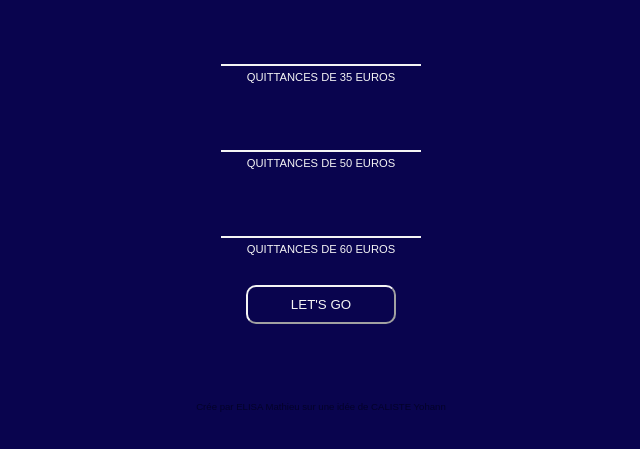
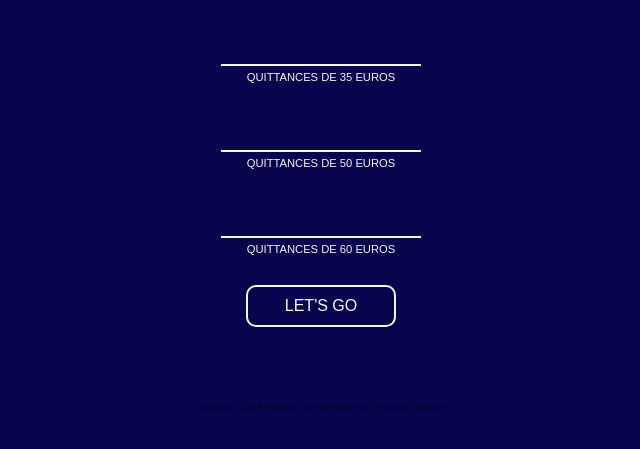
Before and after one commit to mathieuelisa/RATP, a React app: page / in a window 1280 px wide. Shown: the part 255-704 px from the top of the page, without its empty margins (319-959 px from the left). Built offline with nearby package versions, Linux system fonts and the light colour scheme.

Commit message:
Update CSS

```diff
--- a/src/Components/App.js
+++ b/src/Components/App.js
@@ -117,9 +117,9 @@ function App() {
             </label>
           </div>
         </Fade>
-        <button onClick={handleResult} className="result-button">
+        <a onClick={handleResult} className="result-button">
           LET'S GO
-        </button>
+        </a>
         {!stateResult ? (
           ""
         ) : (
--- a/src/Components/Styles.scss
+++ b/src/Components/Styles.scss
@@ -5,7 +5,6 @@ body {
 }
 
 .App {
-  height: 100vh;
   display: flex;
   flex-direction: column;
 }
@@ -14,7 +13,6 @@ body {
   display: flex;
   flex-direction: column;
   align-items: center;
-  width: 400px;
   height: 480px;
   margin: 0 auto;
 }
@@ -71,11 +69,12 @@ body {
     width: 150px;
     margin: 20px;
     cursor: pointer;
+    border: 2px solid whitesmoke;
     padding: 10px;
     border-radius: 10px;
+    text-align: center;
     transition: 0.3s;
     color: whitesmoke;
-    border-color: whitesmoke;
     background: transparent;
 
     &:hover {
```
